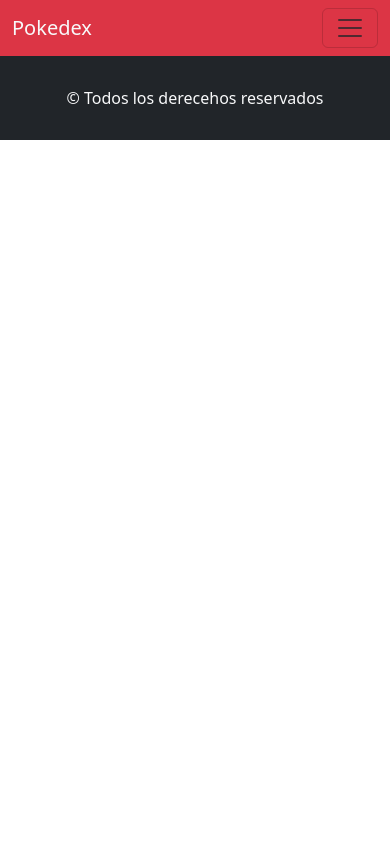
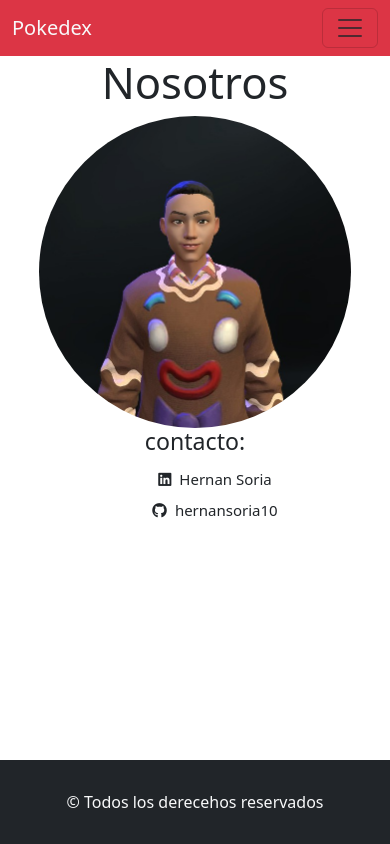
Before and after one commit to hernansoria10/Pokedex, a plain HTML site: page pages/nosotros.html in a window 390 px wide. Drawn offline with nearby package versions, Linux system fonts and the light colour scheme.

Commit message:
Añadida pagina de nosotros

```diff
--- a/css/style.css
+++ b/css/style.css
@@ -92,12 +92,51 @@ main{
 li{
     list-style: none;
 }
+.fontSize{
+    font-size: 30px;
+}
+
+
+.imgNos{
+    border-radius: 50%;
+    width: 30vw;
+}
+body{
+    min-height: 100vh;
+    display: flex;
+    flex-direction: column;
+}
+main{
+    flex-grow: 1;
+}
 
 @media all and (max-width:767px){
     .alturaImgC{
 
         object-fit: contain;
     }
+    .fontSize{
+        font-size: 15px;
+    }
+    .imgNos{
+        border-radius: 50%;
+        width: 80vw;
+    }
 
 
 }
+
+@media all and (min-width:768px) and (max-width){
+    .alturaImgC{
+
+        object-fit: contain;
+    }
+    .fontSize{
+        font-size: 30px;
+    }
+    .imgNos{
+        border-radius: 50%;
+        width: 60vw;
+    }
+
+}
--- a/pages/nosotros.html
+++ b/pages/nosotros.html
@@ -81,6 +81,28 @@
       </nav>
     </header>
      <main>
+      <section class="container-fluid text-center">
+        <h1 class="display-1">
+          Nosotros
+        </h1>
+        <div>
+          <img src="../img/ReadyPlayerMe-Avatar.jpeg" alt="Hernan Soria" class="imgNos">
+        </div>
+      </section>
+      <section class="container-fluid text-center">
+        <h3>
+          contacto:
+        </h3>
+        <ul>
+          <li class="fontSize"><i class="fa-brands fa-linkedin m-2"></i>Hernan Soria</li>
+          <li class="fontSize"><i class="fa-brands fa-github m-2"></i>hernansoria10</li>
+        </ul>
+      </section>
+
+
+
+
+
 
     </main>
     <footer class="bg-dark footer">
```
Also changed, not shown: index.html (+16 -13 lines), img/ReadyPlayerMe-Avatar.jpeg (added).
